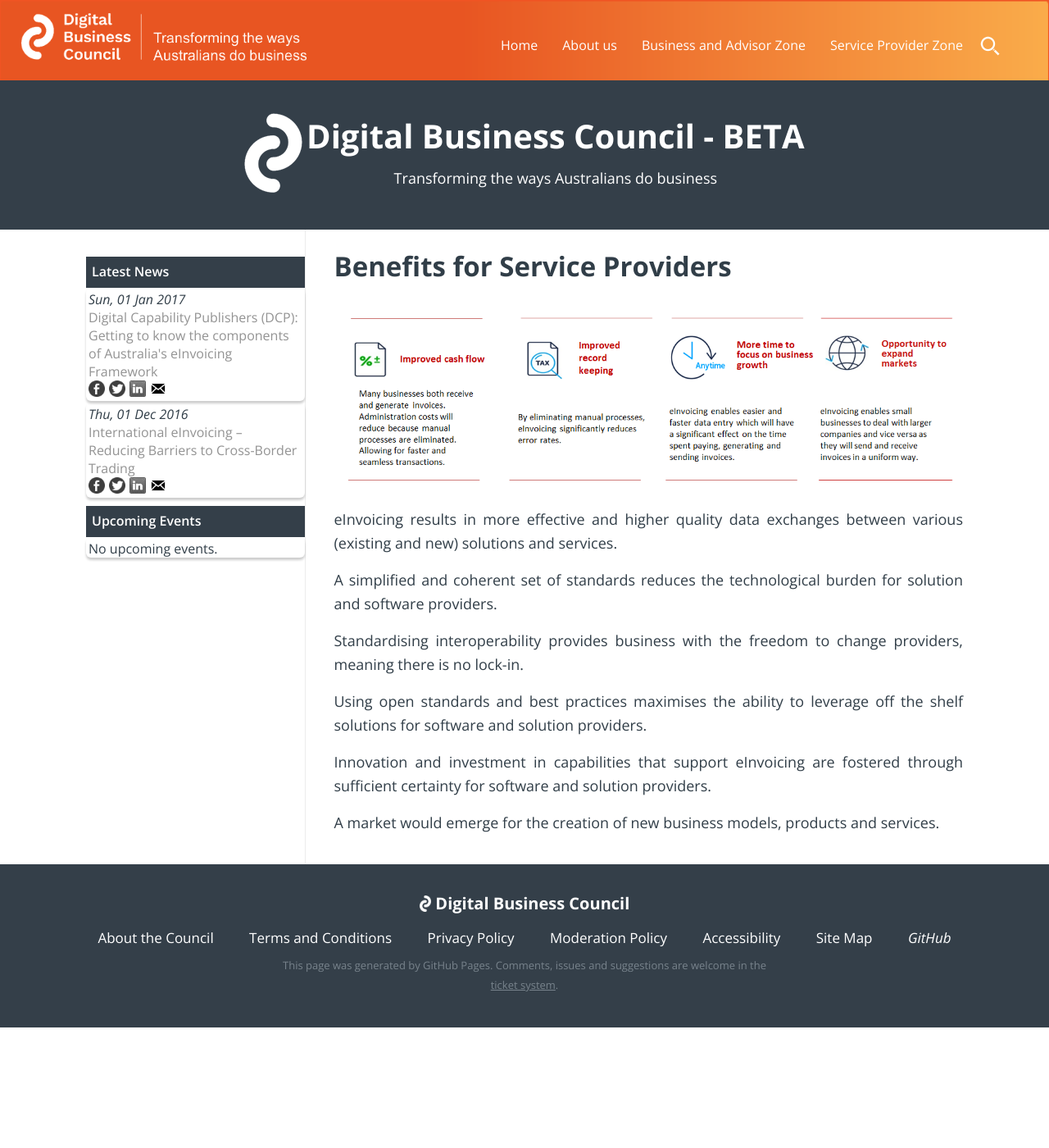
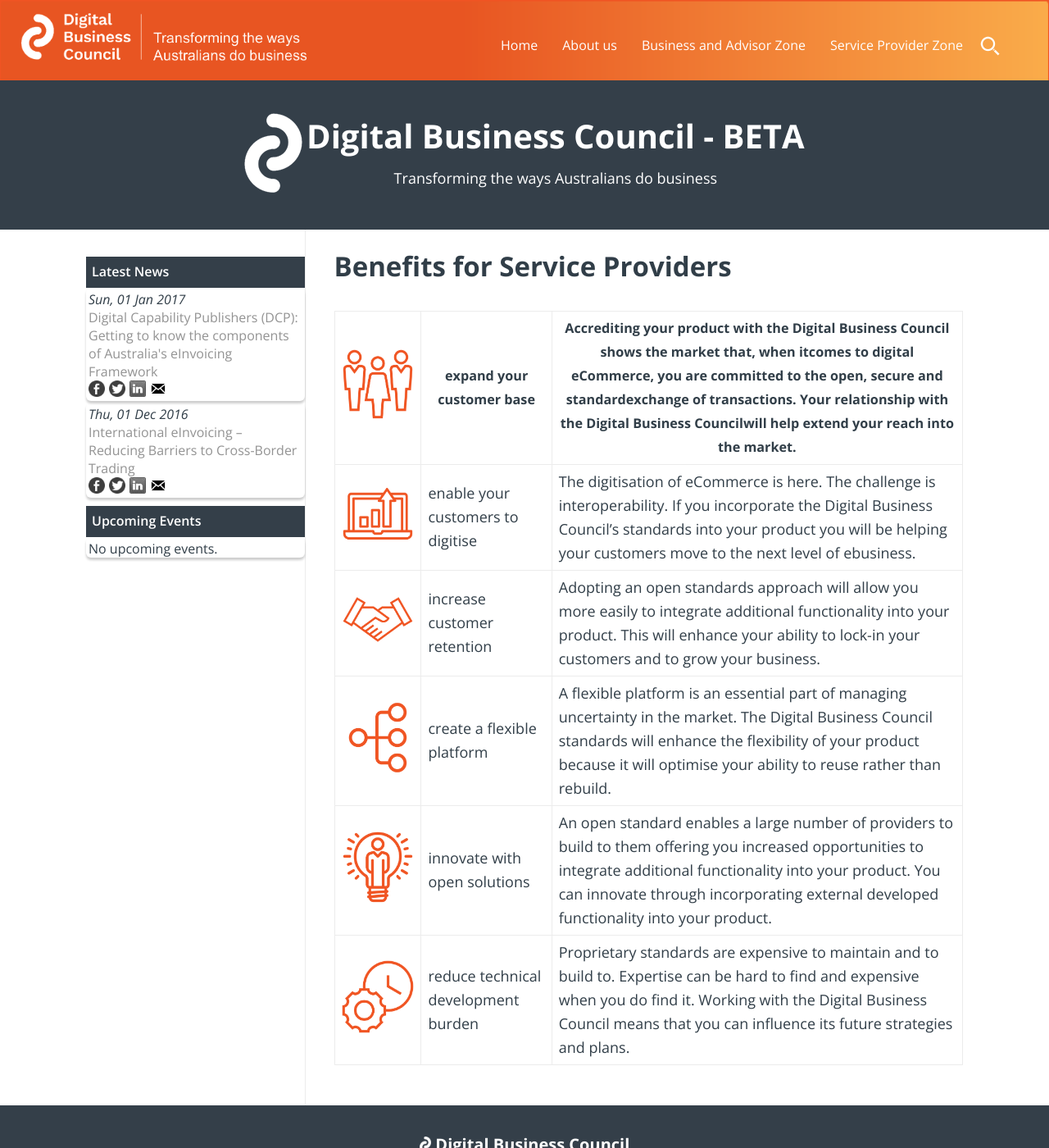
Before and after one commit to Digital-Business-Council/Digital-Business-Council.github.io, a Jekyll site: the page built from pages/service-provider-zone/provider-benefits.md, in a window 1280 px wide and 1400 px high. Shown: the whole window at 82% size. Built offline with Jekyll 4.4.1, drawn with Linux system fonts in a browser that asks for light colours.

Commit message:
Upadting service provider benefits page

```diff
--- a/pages/service-provider-zone/provider-benefits.md
+++ b/pages/service-provider-zone/provider-benefits.md
@@ -6,16 +6,10 @@
 
 # Benefits for Service Providers
 
-![Small Business](/images/SMALL_BUSINESS_BENEFITS.PNG)
-
-eInvoicing results in more effective and higher quality data exchanges between various (existing and new) solutions and services.
-
-A simplified and coherent set of standards reduces the technological burden for solution and software providers.
-
-Standardising interoperability provides business with the freedom to change providers, meaning there is no lock-in.
-
-Using open standards and best practices maximises the ability to leverage off the shelf solutions for software and solution providers.
-
-Innovation and investment in capabilities that support eInvoicing are fostered through sufficient certainty for software and solution providers.
-
-A market would emerge for the creation of new business models, products and services.
+![Customer](/images/cutomer_base_icon.png)|expand your customer base | Accrediting your product with the Digital Business Council shows the market that, when itcomes to digital eCommerce, you are committed to the open, secure and standardexchange of transactions. Your relationship with the Digital Business Councilwill help extend your reach into the market. |
+| --- |------- |--------------- |
+![Digitise](/images/favicon/customer digitise.png)| enable your customers to digitise | The digitisation of eCommerce is here. The challenge is interoperability. If you incorporate the Digital Business Council’s standards into your product you will be helping your customers move to the next level of ebusiness. |
+![Retention](/images/favicon/customer retention.png)| increase customer retention | Adopting an open standards approach will allow you more easily to integrate additional functionality into your product. This will enhance your ability to lock-in your customers and to grow your business. |
+![Flexible](/images/favicon/flexible platform.png)| create a flexible platform | A flexible platform is an essential part of managing uncertainty in the market. The Digital Business Council standards will enhance the flexibility of your product because it will optimise your ability to reuse rather than rebuild. |
+![Opensolutions](/images/favicon/open solutions.png)| innovate with open solutions  | An open standard enables a large number of providers to build to them offering you increased opportunities to integrate additional functionality into your product. You can innovate through incorporating external developed functionality into your product. |
+![Technicaldevelopment](/images/favicon/technical development.png)| reduce technical development burden | Proprietary standards are expensive to maintain and to build to. Expertise can be hard to find and expensive when you do find it. Working with the Digital Business Council means that you can influence its future strategies and plans. |
```
